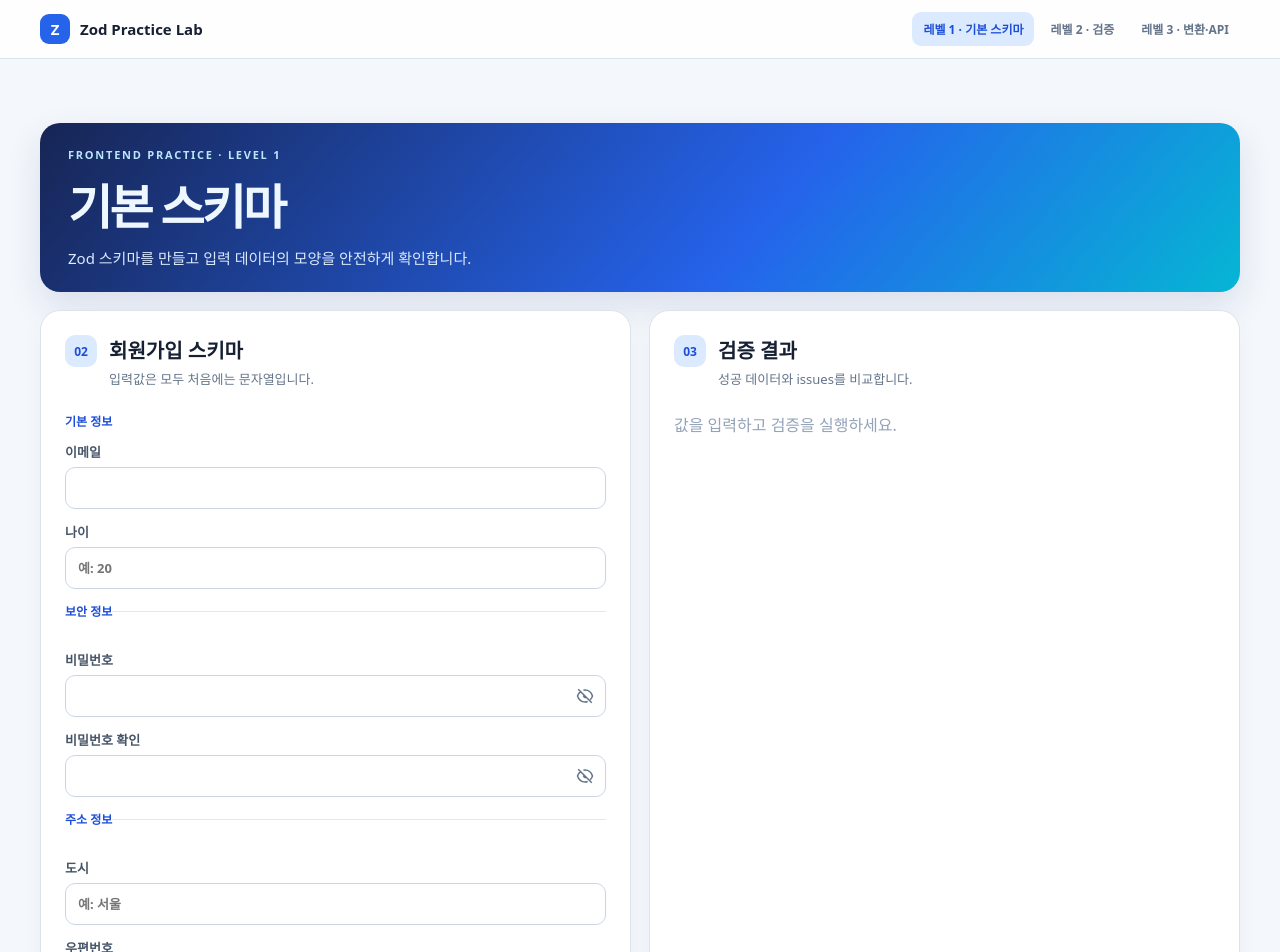
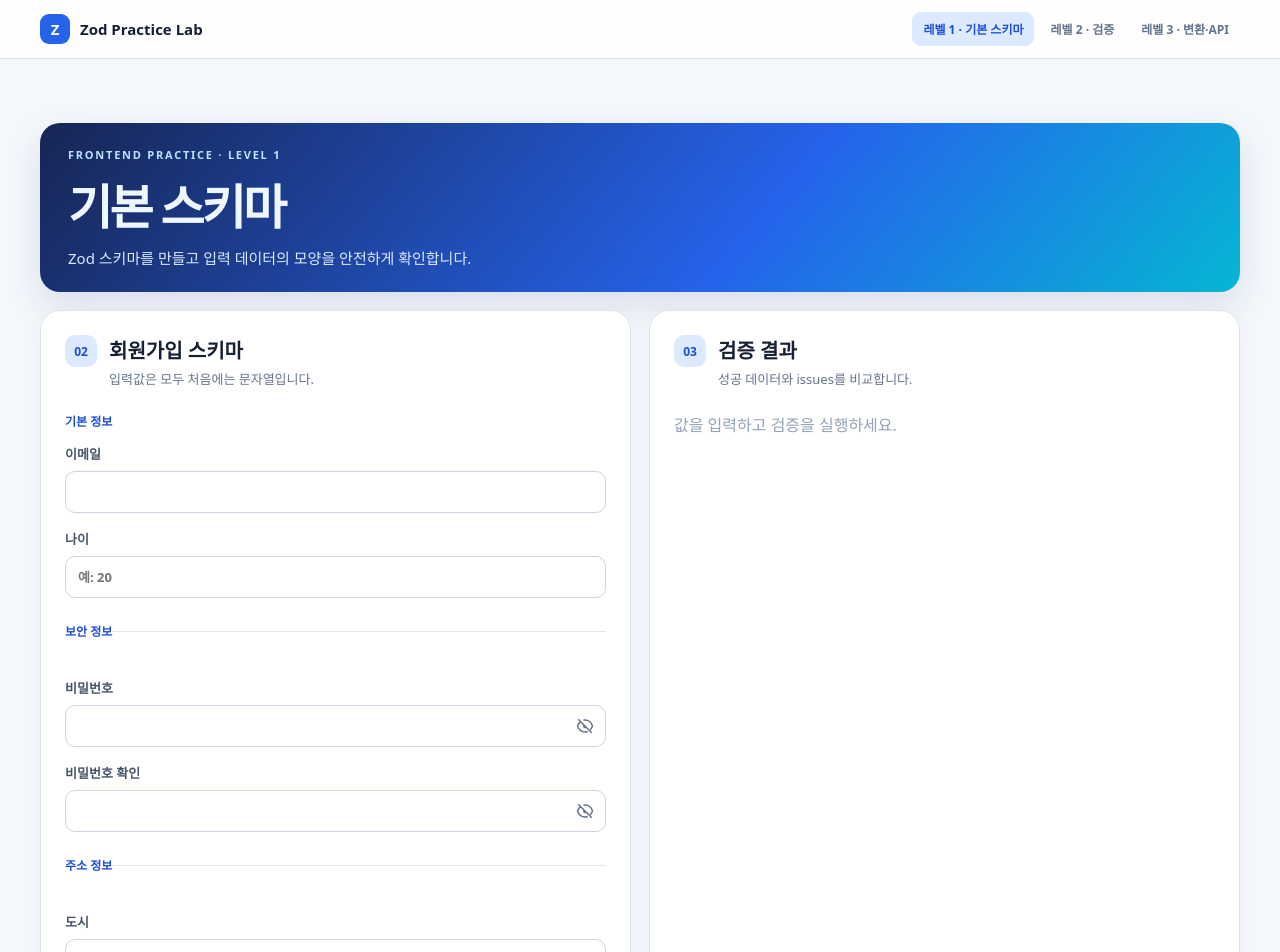
Before and after one commit to dota-pilot1/sample-pkt-project, a Next.js app in the folder prac-front/prac-zod/: page /level-1 in a window 1280 px wide. Shown: the top 952 px of the page. Built offline with nearby package versions, Linux system fonts and the light colour scheme.

Commit message:
fix(zod): clarify validation messages and spacing

```diff
--- a/prac-front/prac-zod/src/app/globals.css
+++ b/prac-front/prac-zod/src/app/globals.css
@@ -246,11 +246,11 @@ h2 {
 }
 .form {
   display: grid;
-  gap: 13px;
+  gap: 24px;
 }
 label {
   display: grid;
-  gap: 6px;
+  gap: 8px;
   color: #475569;
   font-size: 13px;
   font-weight: 700;
@@ -270,18 +270,18 @@ input:focus {
 }
 .form-section {
   display: grid;
-  gap: 13px;
+  gap: 16px;
   margin: 0;
   border: 0;
   border-top: 1px solid #e2e8f0;
-  padding: 18px 0 0;
+  padding: 24px 0 0;
 }
 .form-section:first-child {
   border-top: 0;
   padding-top: 0;
 }
 .form-section legend {
-  margin-bottom: 12px;
+  margin-bottom: 14px;
   padding: 0;
   color: #1d4ed8;
   font-size: 12px;
--- a/prac-front/prac-zod/src/app/level-1/page.tsx
+++ b/prac-front/prac-zod/src/app/level-1/page.tsx
@@ -10,11 +10,21 @@ const signupSchema = z
     email: z.email("올바른 이메일을 입력하세요."),
     password: z.string().min(8, "비밀번호는 8자 이상이어야 합니다."),
     passwordConfirm: z.string(),
-    // HTML input 값은 문자열이므로 coerce로 검증 전에 숫자로 변환한다.
-    age: z.coerce
-      .number()
-      .int("나이는 정수로 입력하세요.")
-      .min(14, "14세 이상만 가입할 수 있습니다."),
+    // 빈 값·숫자 형식·정수·최소 나이를 순서대로 확인한 뒤 number로 변환한다.
+    age: z
+      .string()
+      .trim()
+      .min(1, "나이를 입력하세요.")
+      .refine((value) => Number.isFinite(Number(value)), {
+        message: "나이는 숫자로 입력하세요.",
+      })
+      .transform(Number)
+      .pipe(
+        z
+          .number()
+          .int("나이는 정수로 입력하세요.")
+          .min(14, "14세 이상만 가입할 수 있습니다."),
+      ),
     // 중첩 객체를 사용하면 오류 path가 ["address", "zipCode"]처럼 생성된다.
     address: z.object({
       city: z.string().trim().min(1, "도시를 입력하세요."),
@@ -51,6 +61,17 @@ const initialForm: FormState = {
     city: "",
     zipCode: "",
   },
+};
+
+// 화면에는 친숙한 한글 라벨을 보여주고 괄호 안에 학습용 path를 남긴다.
+const fieldLabels: Record<string, string> = {
+  email: "이메일",
+  password: "비밀번호",
+  passwordConfirm: "비밀번호 확인",
+  age: "나이",
+  "address.city": "도시",
+  "address.zipCode": "우편번호",
+  form: "폼 전체",
 };
 
 function EyeIcon({ closed = false }: { closed?: boolean }) {
@@ -93,7 +114,7 @@ export default function HomePage() {
     // 학습 포인트 2: safeParse는 예외 대신 success로 성공·실패를 분기한다.
     const outcome = signupSchema.safeParse(form);
     if (outcome.success) {
-      // 성공 결과에는 coerce로 변환된 타입 안전한 데이터가 들어 있다.
+      // 성공 결과에는 transform으로 변환된 타입 안전한 데이터가 들어 있다.
       setResult([
         "검증 성공",
         `타입 변환된 age: ${outcome.data.age}`,
@@ -103,9 +124,12 @@ export default function HomePage() {
     } else {
       // 실패 결과의 issues에서 필드 경로와 사용자 메시지를 꺼낸다.
       setResult(
-        outcome.error.issues.map(
-          (issue) => `${issue.path.join(".") || "form"}: ${issue.message}`,
-        ),
+        outcome.error.issues.map((issue) => {
+          const path = issue.path.join(".") || "form";
+          const label = fieldLabels[path] ?? path;
+
+          return `${label} (${path}): ${issue.message}`;
+        }),
       );
       setParsed(null);
     }
```
